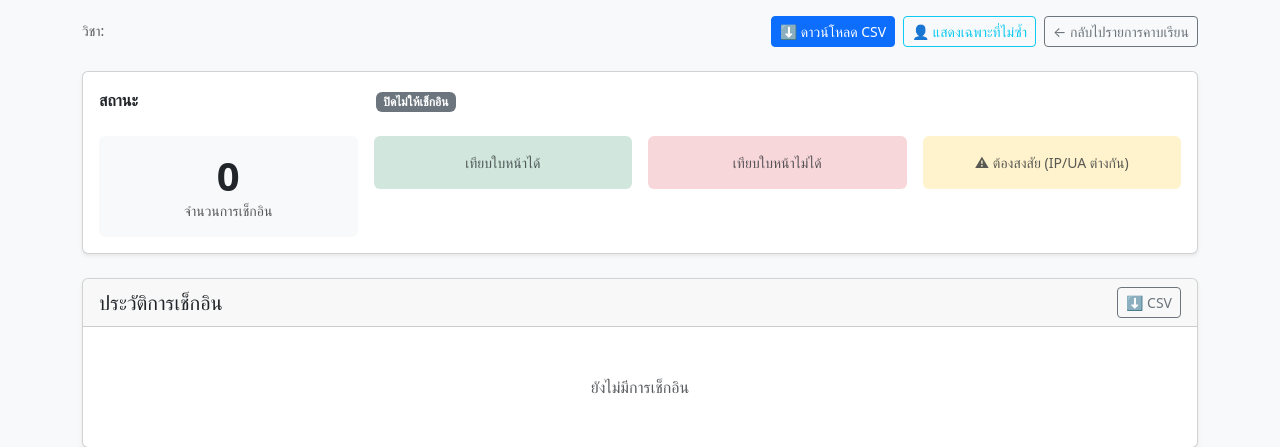
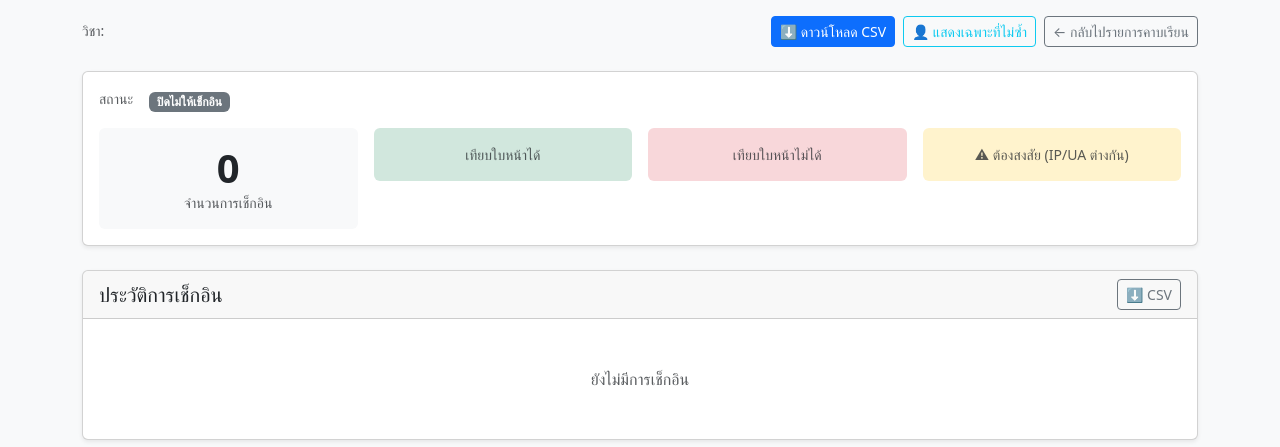
Before and after one commit to srakrn/face-checkin, a Django app: template templates/sessions/report.html in a window 1280 px wide. Shown: the part 48-495 px from the top of the page. Run offline with Django 5.2, Linux system fonts and the light colour scheme; the template is opened without the code that fills it, so the values that code supplies are empty; some libraries are stand-ins or nearby versions.

Commit message:
feat: better table for meta

```diff
--- a/templates/sessions/report.html
+++ b/templates/sessions/report.html
@@ -42,9 +42,9 @@
   {# ---- Meta info ---- #}
   <div class="card shadow-sm mb-4">
     <div class="card-body">
-      <dl class="row mb-3">
-        <dt class="col-sm-3">{% trans "สถานะ" %}</dt>
-        <dd class="col-sm-9">
+      <dl class="mb-3" style="display:grid; grid-template-columns: max-content 1fr; gap: 0.25rem 1rem;">
+        <dt class="text-muted small fw-normal">{% trans "สถานะ" %}</dt>
+        <dd class="mb-0">
           {% if session.state == "active" %}
             <span class="badge text-bg-success">{% trans "เปิดให้เช็กอิน" %}</span>
           {% else %}
@@ -52,12 +52,12 @@
           {% endif %}
         </dd>
         {% if session.scheduled_at %}
-          <dt class="col-sm-3">{% trans "เวลาเริ่มต้น" %}</dt>
-          <dd class="col-sm-9">{{ session.scheduled_at }}</dd>
+          <dt class="text-muted small fw-normal">{% trans "เวลาเริ่มต้น" %}</dt>
+          <dd class="mb-0 small">{{ session.scheduled_at }}</dd>
         {% endif %}
         {% if session.auto_close_at %}
-          <dt class="col-sm-3">{% trans "ปิดอัตโนมัติเมื่อ" %}</dt>
-          <dd class="col-sm-9">{{ session.auto_close_at }}</dd>
+          <dt class="text-muted small fw-normal">{% trans "เวลาปิด" %}</dt>
+          <dd class="mb-0 small">{{ session.auto_close_at }}</dd>
         {% endif %}
       </dl>
 
```
